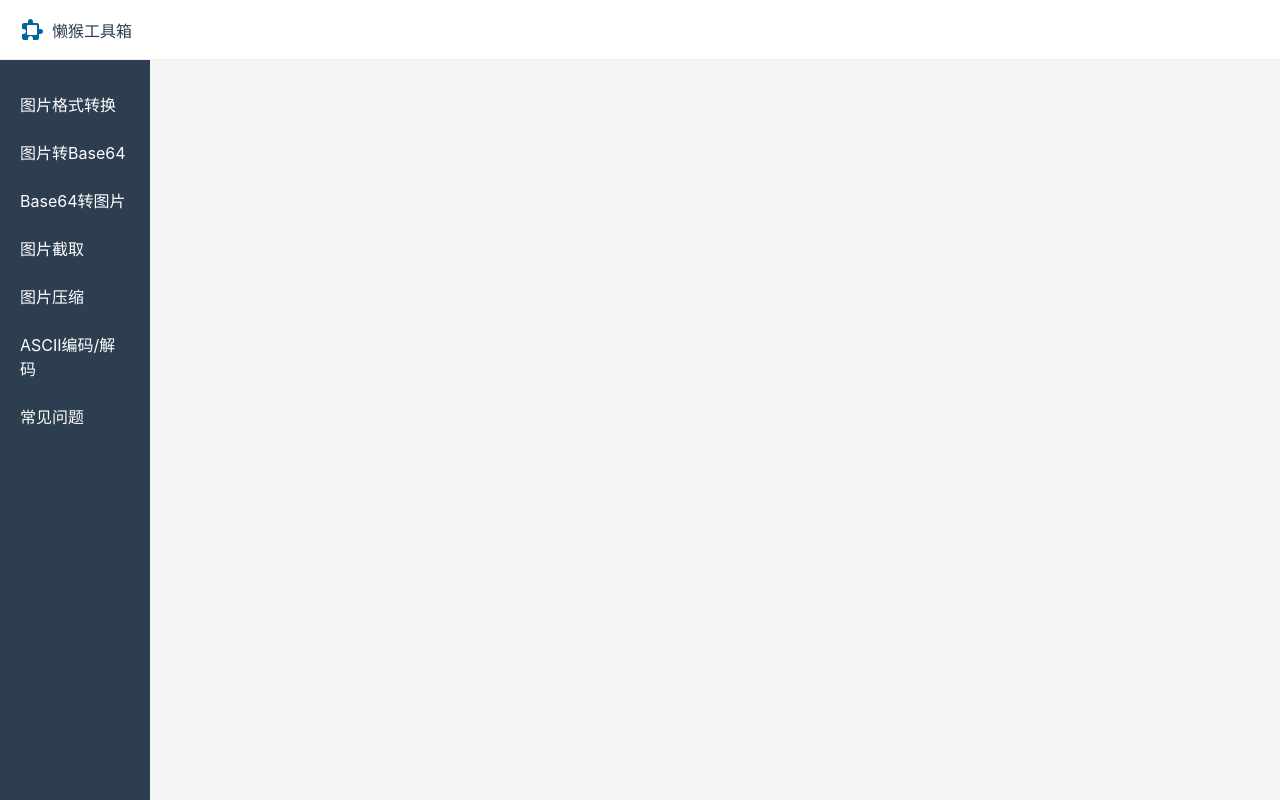
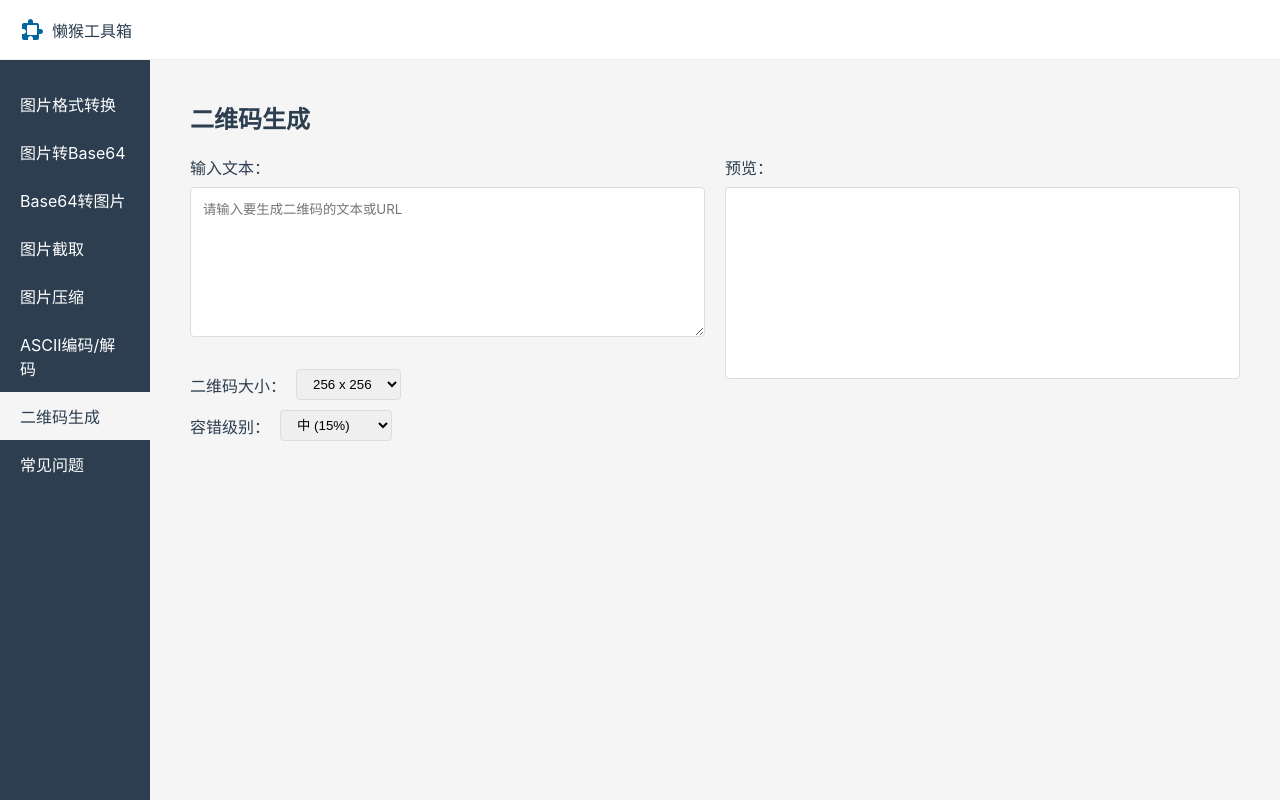
Before and after one commit to unclehking/lazymonkey-kit, a Vue app: page /generate-qrcode in a window 1280 px wide. Built offline with nearby package versions, Linux system fonts and the light colour scheme.

Commit message:
添加一个菜单：二维码生成，并且在views/generateQrcode.vue文件中实现字符串生成二维码功能

```diff
--- a/package.json
+++ b/package.json
@@ -11,7 +11,8 @@
     "vue": "^3.3.4",
     "vue-router": "^4.2.4",
     "pinia": "^2.1.6",
-    "cropperjs": "^1.6.1"
+    "cropperjs": "^1.6.1",
+    "qrcode": "^1.5.3"
   },
   "devDependencies": {
     "@vitejs/plugin-vue": "^4.2.3",
--- a/src/App.vue
+++ b/src/App.vue
@@ -53,6 +53,10 @@
                 <router-link to="/ascii" class="menu-item">
                     <i class="icon code-icon"></i>
                     ASCII编码/解码
+                </router-link>
+                <router-link to="/generate-qrcode" class="menu-item">
+                    <i class="icon qrcode-icon"></i>
+                    二维码生成
                 </router-link>
                 <router-link to="/faq" class="menu-item">
                     <i class="icon faq-icon"></i>
--- a/src/router/index.js
+++ b/src/router/index.js
@@ -40,6 +40,11 @@ const routes = [
     path: '/image-cut',
     name: 'ImageCut',
     component: () => import('../views/imageCut.vue')
+  },
+  {
+    path: '/generate-qrcode',
+    name: 'GenerateQrcode',
+    component: () => import('../views/GenerateQrcode.vue')
   }
 ]
 
--- /dev/null
+++ b/src/views/GenerateQrcode.vue
@@ -0,0 +1,193 @@
+<template>
+    <div class="qrcode-generator">
+        <h2>二维码生成</h2>
+
+        <div class="generator-container">
+            <div class="input-section">
+                <label>输入文本：</label>
+                <textarea
+                    v-model="inputText"
+                    placeholder="请输入要生成二维码的文本或URL"
+                    class="text-input"
+                    @input="generateQRCode"
+                ></textarea>
+
+                <div class="options">
+                    <div class="option-group">
+                        <label>二维码大小：</label>
+                        <select v-model="size" @change="generateQRCode">
+                            <option value="128">128 x 128</option>
+                            <option value="256">256 x 256</option>
+                            <option value="512">512 x 512</option>
+                        </select>
+                    </div>
+
+                    <div class="option-group">
+                        <label>容错级别：</label>
+                        <select v-model="errorCorrectionLevel" @change="generateQRCode">
+                            <option value="L">低 (7%)</option>
+                            <option value="M">中 (15%)</option>
+                            <option value="Q">较高 (25%)</option>
+                            <option value="H">高 (30%)</option>
+                        </select>
+                    </div>
+                </div>
+            </div>
+
+            <div class="preview-section">
+                <label>预览：</label>
+                <div class="qrcode-preview" ref="qrcodeContainer">
+                    <canvas ref="qrcodeCanvas"></canvas>
+                </div>
+                <div class="button-group" v-if="qrcodeGenerated">
+                    <button @click="downloadQRCode" class="action-btn">下载二维码</button>
+                    <select v-model="downloadFormat" class="format-select">
+                        <option value="png">PNG</option>
+                        <option value="jpeg">JPEG</option>
+                    </select>
+                </div>
+            </div>
+        </div>
+    </div>
+</template>
+
+<script>
+import QRCode from 'qrcode'
+
+export default {
+    name: 'GenerateQrcode',
+    data() {
+        return {
+            inputText: '',
+            size: '256',
+            errorCorrectionLevel: 'M',
+            downloadFormat: 'png',
+            qrcodeGenerated: false
+        }
+    },
+    methods: {
+        async generateQRCode() {
+            if (!this.inputText.trim()) {
+                this.qrcodeGenerated = false
+                return
+            }
+
+            try {
+                const canvas = this.$refs.qrcodeCanvas
+                const options = {
+                    errorCorrectionLevel: this.errorCorrectionLevel,
+                    width: parseInt(this.size),
+                    margin: 1,
+                    color: {
+                        dark: '#000000',
+                        light: '#ffffff'
+                    }
+                }
+
+                await QRCode.toCanvas(canvas, this.inputText, options)
+                this.qrcodeGenerated = true
+            } catch (err) {
+                alert('生成二维码失败：' + err.message)
+                this.qrcodeGenerated = false
+            }
+        },
+        downloadQRCode() {
+            const canvas = this.$refs.qrcodeCanvas
+            const link = document.createElement('a')
+
+            link.download = `qrcode.${this.downloadFormat}`
+            link.href = canvas.toDataURL(`image/${this.downloadFormat}`)
+
+            document.body.appendChild(link)
+            link.click()
+            document.body.removeChild(link)
+        }
+    }
+}
+</script>
+
+<style scoped>
+.qrcode-generator {
+    padding: 20px;
+}
+
+.generator-container {
+    margin-top: 20px;
+    display: grid;
+    grid-template-columns: 1fr 1fr;
+    gap: 20px;
+}
+
+.text-input {
+    width: 100%;
+    height: 150px;
+    padding: 12px;
+    border: 1px solid #ddd;
+    border-radius: 4px;
+    resize: vertical;
+    font-family: inherit;
+    line-height: 1.5;
+    margin: 8px 0;
+}
+
+.options {
+    margin-top: 20px;
+}
+
+.option-group {
+    margin: 10px 0;
+    display: flex;
+    align-items: center;
+    gap: 10px;
+}
+
+.option-group select {
+    padding: 6px 12px;
+    border: 1px solid #ddd;
+    border-radius: 4px;
+}
+
+.qrcode-preview {
+    margin: 8px 0;
+    padding: 20px;
+    border: 1px solid #ddd;
+    border-radius: 4px;
+    background: #fff;
+    display: flex;
+    justify-content: center;
+    align-items: center;
+}
+
+.button-group {
+    margin-top: 20px;
+    display: flex;
+    gap: 10px;
+    align-items: center;
+}
+
+.action-btn {
+    padding: 8px 20px;
+    background-color: #2c3e50;
+    color: white;
+    border: none;
+    border-radius: 4px;
+    cursor: pointer;
+    transition: background-color 0.3s;
+}
+
+.action-btn:hover {
+    background-color: #34495e;
+}
+
+.format-select {
+    padding: 8px;
+    border: 1px solid #ddd;
+    border-radius: 4px;
+}
+
+@media (max-width: 768px) {
+    .generator-container {
+        grid-template-columns: 1fr;
+    }
+}
+</style>
```
Also changed, not shown: 2 other files (tests, documents, lock files or other folders).
